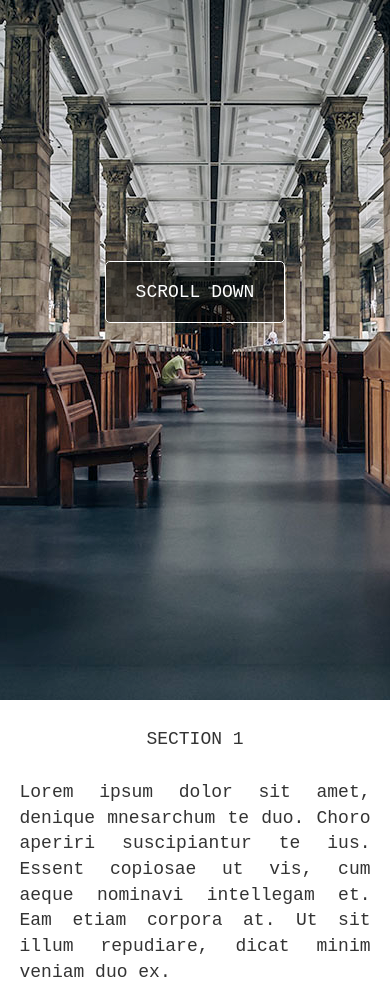
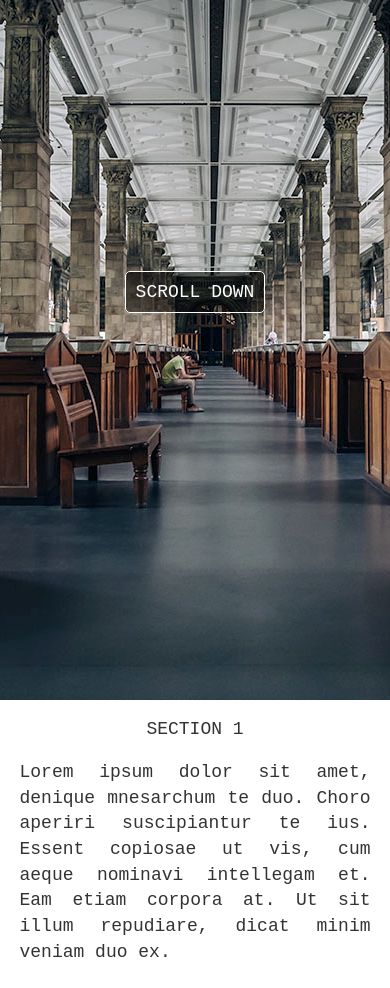
Before and after one commit to NadiaGor/nadiagor.io-parallax, a plain HTML site: page index.html in a window 390 px wide. Shown: the top 988 px of the page. Drawn offline with Linux system fonts and the light colour scheme.

Commit message:
Update stylesheet.css

```diff
--- a/css/stylesheet.css
+++ b/css/stylesheet.css
@@ -184,7 +184,9 @@ span.text-header  {
 	.text-header {
 	font-size: 18px;
 	margin: 20px;
+}
+	span.text-header {
 	padding: 10px;
-}
+	}
 
 }
```
